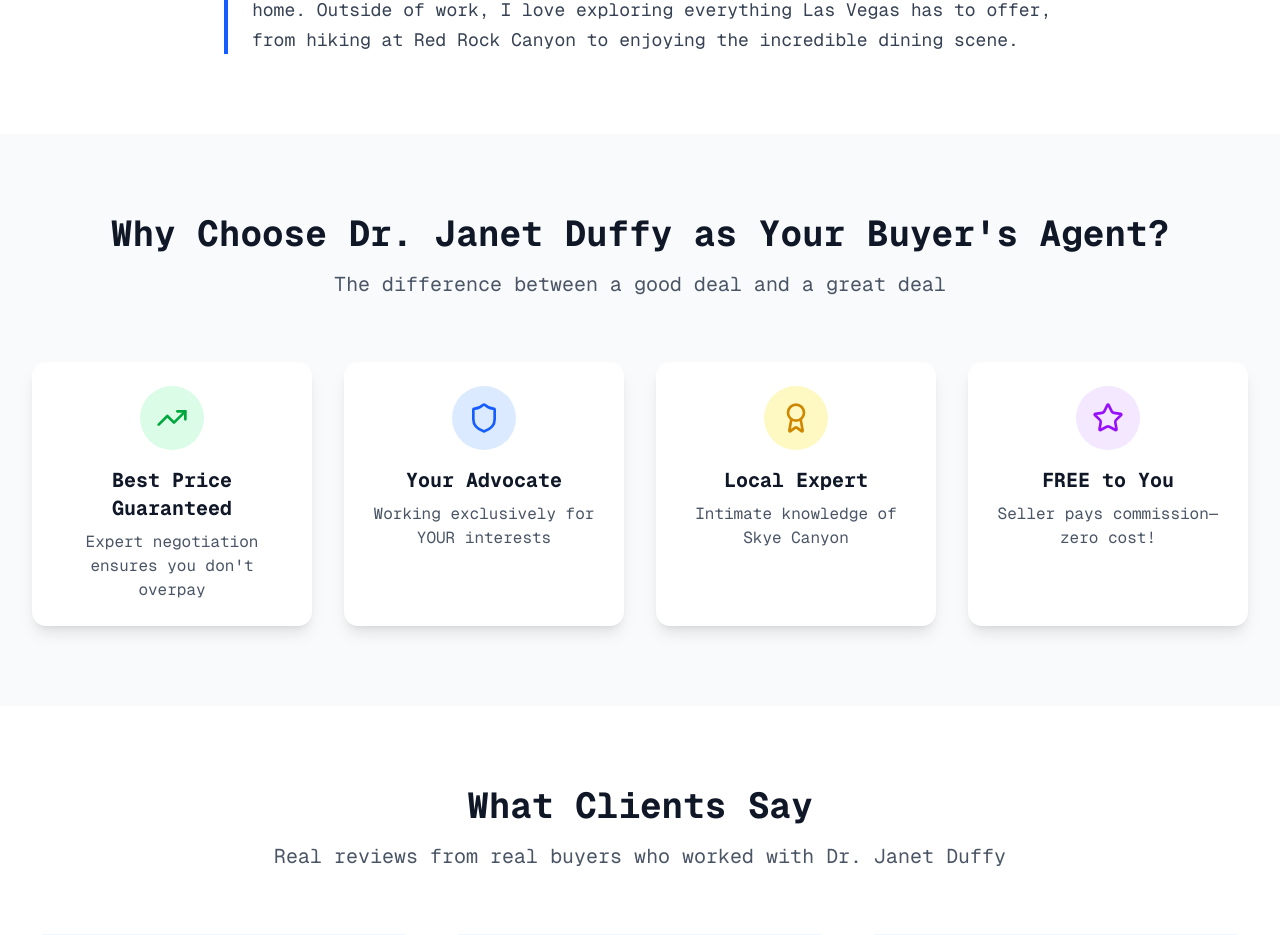
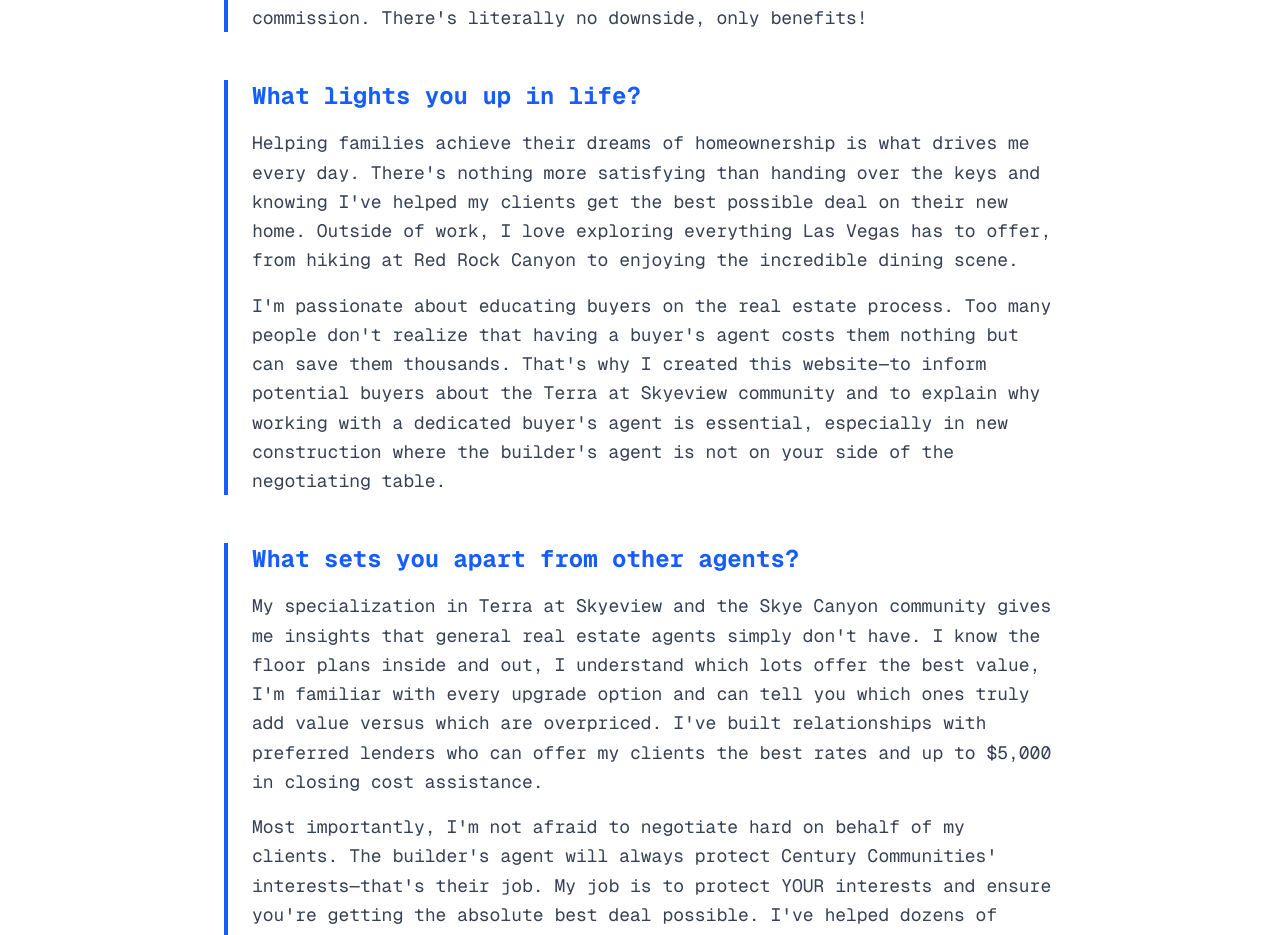
Before and after one commit to LetMeHelpYouREALTY/terraskyeview.com, a Next.js app: page /about-dr-janet-duffy in a window 1280 px wide. Shown: the part 3228-4163 px from the top of the page. Built offline with nearby package versions, Linux system fonts and the light colour scheme.

Commit message:
feat: expand About Dr. Janet page with additional content - Add 200+ words to About page - Include new Q&A about what sets her apart - Expand on buyer's agent value proposition - Add detailed negotiation examples - Ensure 750+ word count for SEO

```diff
--- a/app/about-dr-janet-duffy/page.tsx
+++ b/app/about-dr-janet-duffy/page.tsx
@@ -147,8 +147,11 @@ export default function AboutDrJanetDuffyPage() {
               <h3 className="text-2xl font-bold text-blue-600 mb-4">
                 What do you love about being a buyer's agent?
               </h3>
+              <p className="text-gray-700 text-lg leading-relaxed mb-4">
+                I love being the person who helps families navigate what can be an overwhelming process and turn it into an exciting journey. Watching my clients get keys to their dream home, knowing I negotiated the best possible price and terms for them, is incredibly rewarding. I enjoy the entire process—from the first tour to seeing them move in with their families. And I particularly love educating buyers about why they absolutely need their own representation!
+              </p>
               <p className="text-gray-700 text-lg leading-relaxed">
-                I love being the person who helps families navigate what can be an overwhelming process and turn it into an exciting journey. Watching my clients get keys to their dream home, knowing I negotiated the best possible price and terms for them, is incredibly rewarding. I enjoy the entire process—from the first tour to seeing them move in with their families. And I particularly love educating buyers about why they absolutely need their own representation!
+                There's something special about seeing a family walk through their new Terra home for the first time, knowing that I helped them save thousands of dollars through expert negotiation, secured them $5,000 in closing cost assistance, and guided them through every decision. Unlike working with the builder's agent alone, my clients have someone in their corner who truly understands the market, knows the community intimately, and fights for their best interests from contract to closing.
               </p>
             </div>
 
@@ -197,8 +200,24 @@ export default function AboutDrJanetDuffyPage() {
               <h3 className="text-2xl font-bold text-blue-600 mb-4">
                 What lights you up in life?
               </h3>
+              <p className="text-gray-700 text-lg leading-relaxed mb-4">
+                Helping families achieve their dreams of homeownership is what drives me every day. There's nothing more satisfying than handing over the keys and knowing I've helped my clients get the best possible deal on their new home. Outside of work, I love exploring everything Las Vegas has to offer, from hiking at Red Rock Canyon to enjoying the incredible dining scene.
+              </p>
               <p className="text-gray-700 text-lg leading-relaxed">
-                Helping families achieve their dreams of homeownership is what drives me every day. There's nothing more satisfying than handing over the keys and knowing I've helped my clients get the best possible deal on their new home. Outside of work, I love exploring everything Las Vegas has to offer, from hiking at Red Rock Canyon to enjoying the incredible dining scene.
+                I'm passionate about educating buyers on the real estate process. Too many people don't realize that having a buyer's agent costs them nothing but can save them thousands. That's why I created this website—to inform potential buyers about the Terra at Skyeview community and to explain why working with a dedicated buyer's agent is essential, especially in new construction where the builder's agent is not on your side of the negotiating table.
+              </p>
+            </div>
+
+            {/* Additional Question */}
+            <div className="border-l-4 border-blue-600 pl-6">
+              <h3 className="text-2xl font-bold text-blue-600 mb-4">
+                What sets you apart from other agents?
+              </h3>
+              <p className="text-gray-700 text-lg leading-relaxed mb-4">
+                My specialization in Terra at Skyeview and the Skye Canyon community gives me insights that general real estate agents simply don't have. I know the floor plans inside and out, I understand which lots offer the best value, I'm familiar with every upgrade option and can tell you which ones truly add value versus which are overpriced. I've built relationships with preferred lenders who can offer my clients the best rates and up to $5,000 in closing cost assistance.
+              </p>
+              <p className="text-gray-700 text-lg leading-relaxed">
+                Most importantly, I'm not afraid to negotiate hard on behalf of my clients. The builder's agent will always protect Century Communities' interests—that's their job. My job is to protect YOUR interests and ensure you're getting the absolute best deal possible. I've helped dozens of families save significant money by negotiating better pricing, securing additional upgrades at no cost, and ensuring every contract term favors the buyer. That's what a true buyer's agent does.
               </p>
             </div>
           </div>
```
